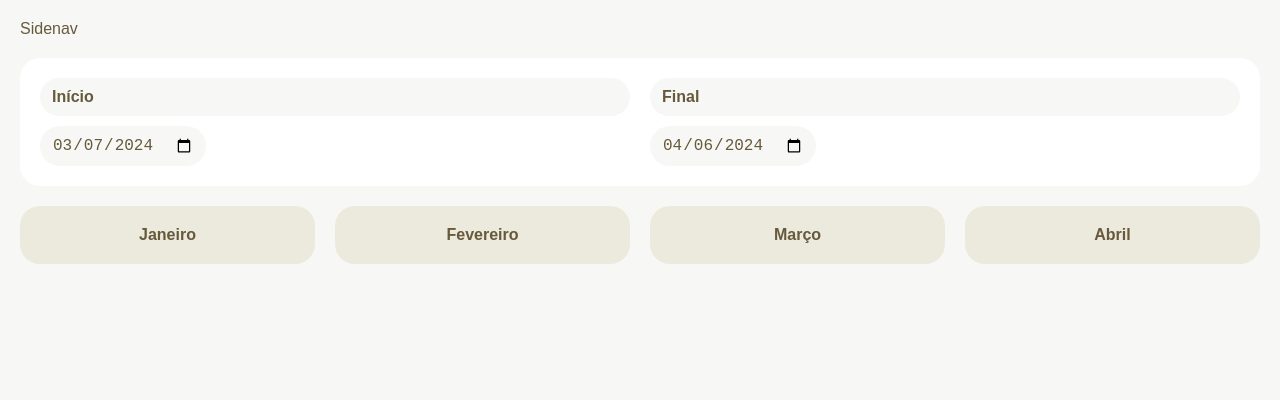
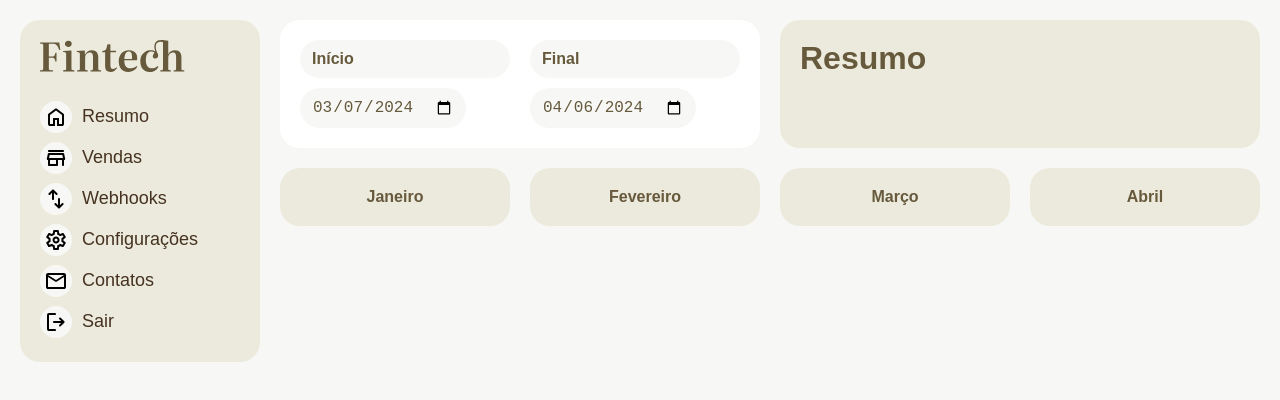
Before and after one commit to SilvioLucasDev/fintech-react, a React (Vite) app: page / in a window 1280 px wide. Shown: the top 400 px of the page. Built offline with nearby package versions, Linux system fonts and the light colour scheme; no server answers.

Commit message:
feat: add code of Sidenav and styles

```diff
--- a/src/Components/Header.tsx
+++ b/src/Components/Header.tsx
@@ -1,11 +1,15 @@
+import React from 'react';
 import DateRange from './DateRange';
 import Month from './Month';
 
 const Header = () => {
+  const [title, setTitle] = React.useState('Resumo');
+
   return (
     <header className="mb">
-      <div className="mb">
+      <div className="daterange mb">
         <DateRange />
+        <h1 className="box bg-3">{title}</h1>
       </div>
       <Month />
     </header>
--- a/src/Components/Sidenav.tsx
+++ b/src/Components/Sidenav.tsx
@@ -1,7 +1,55 @@
-import React from 'react';
+import summary from '../assets/icons/summary.svg';
+import sale from '../assets/icons/sale.svg';
+import webhooks from '../assets/icons/webhooks.svg';
+import settings from '../assets/icons/settings.svg';
+import contact from '../assets/icons/contact.svg';
+import exit from '../assets/icons/exit.svg';
+import FintechSVG from '../assets/FintechSVG';
 
 const Sidenav = () => {
-  return <div>Sidenav</div>;
+  return (
+    <nav className="sidenav box bg-3">
+      <FintechSVG title="Fintech Logo" />
+      <ul>
+        <li>
+          <span>
+            <img src={summary} alt="" />
+          </span>
+          <a href="">Resumo</a>
+        </li>
+        <li>
+          <span>
+            <img src={sale} alt="" />
+          </span>
+          <a href="">Vendas</a>
+        </li>
+        <li>
+          <span>
+            <img src={webhooks} alt="" />
+          </span>
+          <a>Webhooks</a>
+        </li>
+        <li>
+          <span>
+            <img src={settings} alt="" />
+          </span>
+          <a>Configurações</a>
+        </li>
+        <li>
+          <span>
+            <img src={contact} alt="" />
+          </span>
+          <a>Contatos</a>
+        </li>
+        <li>
+          <span>
+            <img src={exit} alt="" />
+          </span>
+          <a>Sair</a>
+        </li>
+      </ul>
+    </nav>
+  );
 };
 
 export default Sidenav;
--- a/src/Style.css
+++ b/src/Style.css
@@ -77,6 +77,45 @@ ul {
   display: grid;
   padding: var(--gap);
   gap: var(--gap);
+  grid-template-columns: 240px auto;
+}
+
+/* Sidenav */
+
+.sidenav li {
+  display: flex;
+  align-items: center;
+  gap: var(--gap-s);
+}
+
+.sidenav li:hover span {
+  background: var(--color-3);
+}
+
+.sidenav li span {
+  width: 2rem;
+  height: 2rem;
+  background: var(--color-4);
+  display: flex;
+  align-items: center;
+  justify-content: center;
+  border-radius: var(--gap);
+}
+
+.sidenav li a {
+  flex: 1;
+  font-size: 1.125rem;
+  text-decoration: none;
+  color: var(--color-1);
+  padding: var(--gap-s) 0;
+}
+
+/* Header */
+
+.daterange {
+  display: grid;
+  grid-template-columns: 1fr 1fr;
+  gap: var(--gap);
 }
 
 /* Summary */
```
